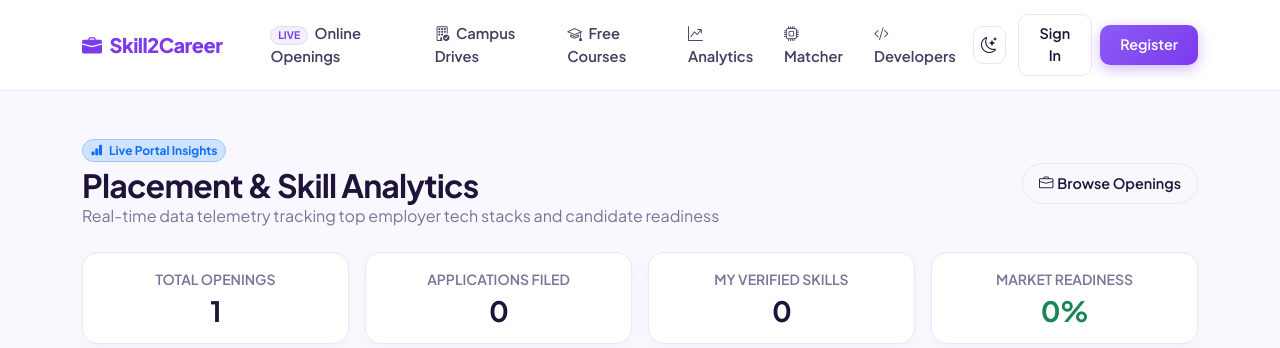
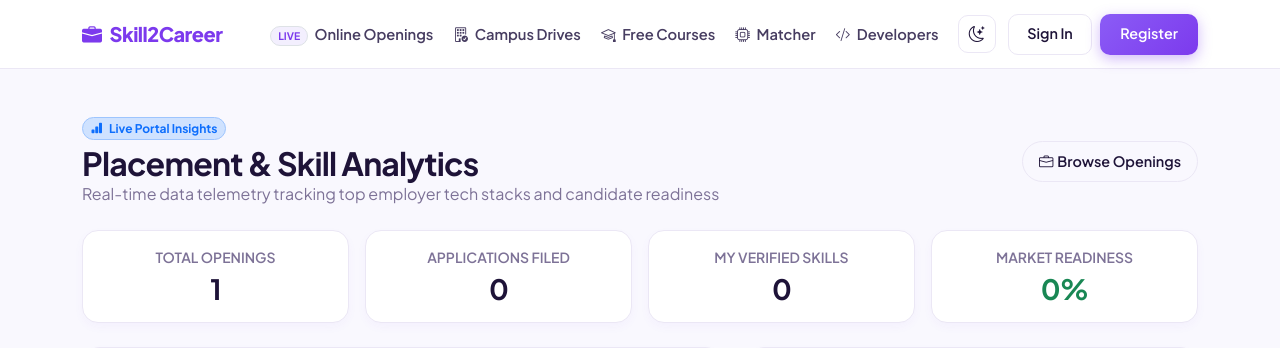
Before and after one commit to karannyx/internship-portal-microproject, a Flask app: page /analytics in a window 1280 px wide. Shown: the top 348 px of the page. Run offline with Flask 3, Linux system fonts and the light colour scheme; data comes from the database, SQL or seed files in the repository; data that the repository does not hold is empty; some libraries are stand-ins or nearby versions.

Commit message:
Remove Analytics link from navigation bar

```diff
--- a/templates/base.html
+++ b/templates/base.html
@@ -110,7 +110,6 @@
             color: var(--primary) !important;
         }
 
-        /* Mobile Hamburger & Dropdown Fix */
         .mobile-toggle-btn {
             background: var(--card-bg) !important;
             border: 1px solid var(--border-color) !important;
@@ -251,7 +250,6 @@
             <i class="bi bi-briefcase-fill"></i> Skill2Career
         </a>
 
-        <!-- Reliable Mobile Hamburger Button -->
         <button id="navToggleBtn" class="mobile-toggle-btn d-lg-none" type="button" aria-label="Toggle navigation">
             <i class="bi bi-list"></i>
         </button>
@@ -268,9 +266,6 @@
                 </li>
                 <li class="nav-item">
                     <a class="nav-link px-2" href="/courses"><i class="bi bi-mortarboard me-1"></i> Free Courses</a>
-                </li>
-                <li class="nav-item">
-                    <a class="nav-link px-2" href="/analytics"><i class="bi bi-graph-up-arrow me-1"></i> Analytics</a>
                 </li>
                 <li class="nav-item">
                     <a class="nav-link px-2" href="/matcher"><i class="bi bi-cpu me-1"></i> Matcher</a>
@@ -318,11 +313,9 @@
     </div>
 </footer>
 
-<!-- Bootstrap Bundle JS -->
 <script src="https://cdn.jsdelivr.net/npm/bootstrap@5.3.3/dist/js/bootstrap.bundle.min.js"></script>
 
 <script>
-    // Theme Switcher Logic
     const themeBtn = document.getElementById('themeToggleBtn');
     const themeIcon = document.getElementById('themeToggleIcon');
     const htmlNode = document.documentElement;
@@ -347,7 +340,6 @@
         });
     }
 
-    // Direct Mobile Hamburger Toggle
     const navBtn = document.getElementById('navToggleBtn');
     const navMenu = document.getElementById('navMenu');
 
```
